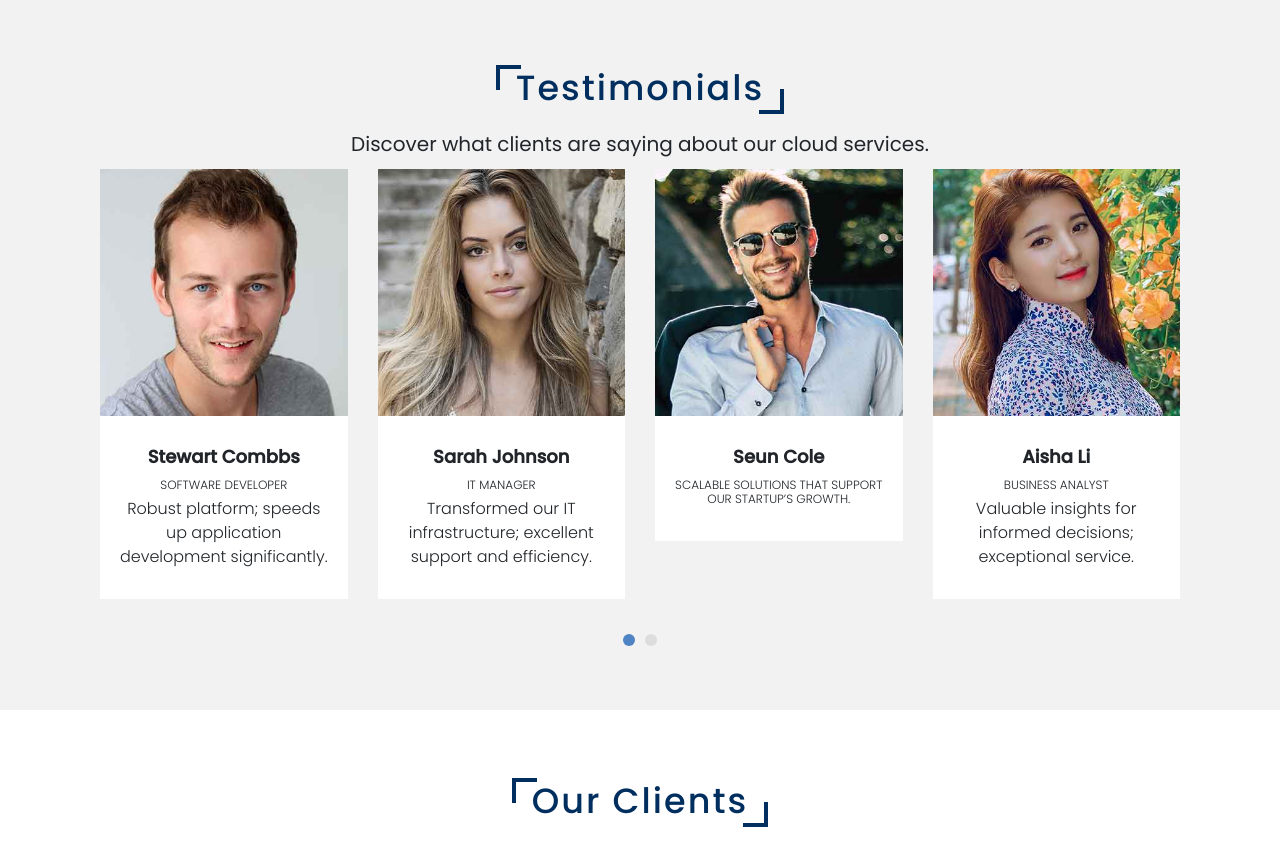
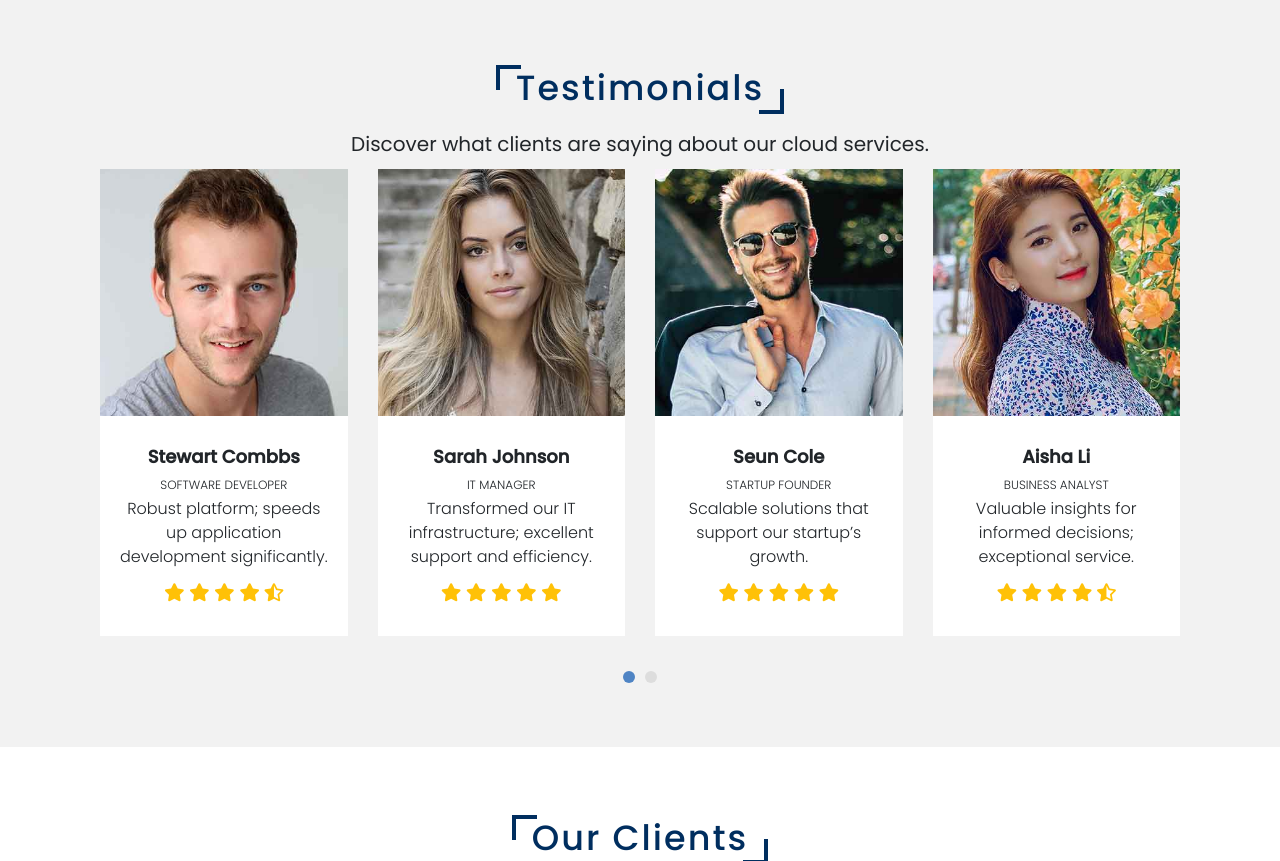
Before and after one commit to mtuason-bvc/-CLCM3102-group1, a PHP site: page / in a window 1280 px wide. Shown: the part 2740-3601 px from the top of the page. Run offline with PHP 8.4, Linux system fonts and the light colour scheme.

Commit message:
added the information in testimonial sections and fixed the star colour in css

```diff
--- a/css/style.css
+++ b/css/style.css
@@ -535,6 +535,11 @@ body{
 
 .testimonials .owl-dot.active {
     background-color: #4F84C4;
+}
+.testimonial-rating {
+    margin-top: 10px;
+    color: #ffc107; /* Gold color for stars */
+    font-size: 18px;
 }
 
 @media (max-width: 575px) {
--- a/index.html
+++ b/index.html
@@ -163,6 +163,13 @@
                     <h3>Stewart Combbs</h3>
                     <h4>Software Developer</h4>
                     <p>Robust platform; speeds up application development significantly.</p>
+                    <div class="testimonial-rating">
+                        <i class="fas fa-star"></i>
+                        <i class="fas fa-star"></i>
+                        <i class="fas fa-star"></i>
+                        <i class="fas fa-star"></i>
+                        <i class="fas fa-star-half-alt"></i>
+                    </div>
                 </div>
             </div>
             <div class="testimonial-item row align-items-center">
@@ -173,6 +180,13 @@
                     <h3>Sarah Johnson</h3>
                     <h4>IT Manager</h4>
                     <p>Transformed our IT infrastructure; excellent support and efficiency.</p>
+                    <div class="testimonial-rating">
+                        <i class="fas fa-star"></i>
+                        <i class="fas fa-star"></i>
+                        <i class="fas fa-star"></i>
+                        <i class="fas fa-star"></i>
+                        <i class="fas fa-star"></i>
+                    </div>
                 </div>
             </div>
             <div class="testimonial-item row align-items-center">
@@ -181,8 +195,15 @@
                 </div>
                 <div class="testimonial-text">
                     <h3>Seun Cole</h3>
-                    <h4>Scalable solutions that support our startup’s growth.</h4>
-                    <p></p>
+                    <h4>Startup Founder</h4>
+                    <p>Scalable solutions that support our startup’s growth.</p>
+                    <div class="testimonial-rating">
+                        <i class="fas fa-star"></i>
+                        <i class="fas fa-star"></i>
+                        <i class="fas fa-star"></i>
+                        <i class="fas fa-star"></i>
+                        <i class="fas fa-star"></i>
+                    </div>
                 </div>
             </div>
             <div class="testimonial-item row align-items-center">
@@ -193,6 +214,13 @@
                     <h3>Aisha Li</h3>
                     <h4>Business Analyst</h4>
                     <p>Valuable insights for informed decisions; exceptional service.</p>
+                    <div class="testimonial-rating">
+                        <i class="fas fa-star"></i>
+                        <i class="fas fa-star"></i>
+                        <i class="fas fa-star"></i>
+                        <i class="fas fa-star"></i>
+                        <i class="fas fa-star-half-alt"></i>
+                    </div>
                 </div>
             </div>
             <div class="testimonial-item row align-items-center">
@@ -202,12 +230,20 @@
                 <div class="testimonial-text">
                     <h3>Fatima Yusuf</h3>
                     <h4>Digital Marketing Specialist</h4>
-                    <p>Revolutionized marketing efforts; quick access to data and tools</p>
+                    <p>Revolutionized marketing efforts; quick access to data and tools.</p>
+                    <div class="testimonial-rating">
+                        <i class="fas fa-star"></i>
+                        <i class="fas fa-star"></i>
+                        <i class="fas fa-star"></i>
+                        <i class="fas fa-star"></i>
+                        <i class="fas fa-star"></i>
+                    </div>
                 </div>
             </div>
         </div>
     </div>
 </div>
+
 
 <div class="clients mt-100">
     <div class="container">
```
